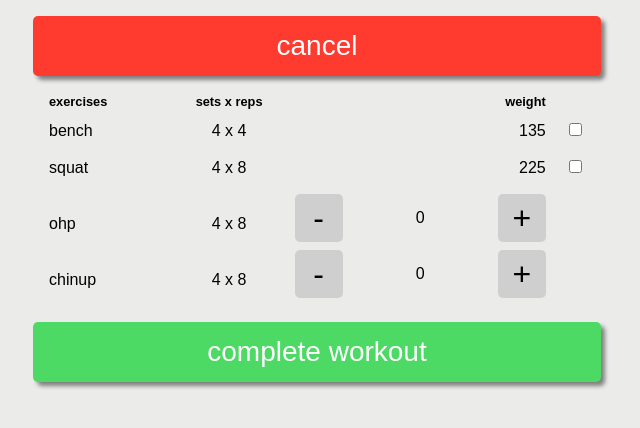
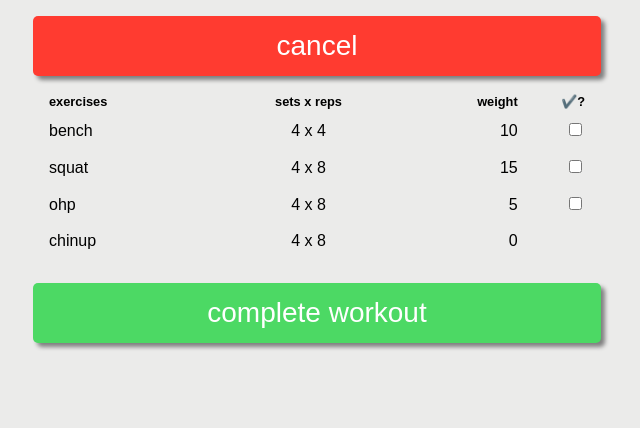
Before and after one commit to rcyork/workout, a React (Create React App) app: page /active-workout in a window 1280 px wide. Shown: the top 428 px of the page, without its empty margins (323-963 px from the left). Built offline with nearby package versions, Linux system fonts and the light colour scheme.

Commit message:
add preliminary calculations of next workouts weights

```diff
--- a/src/App.js
+++ b/src/App.js
@@ -20,12 +20,54 @@ class App extends React.Component {
     workoutToEdit: null,
     firstVisit: false,
     workingWeights: [
-      { name: "deadlift", weight: null },
-      { name: "row", weight: null },
-      { name: "squat", weight: 225 },
-      { name: "bench", weight: 135 },
-      { name: "ohp", weight: null },
-      { name: "chinup", weight: 0 }
+      {
+        name: "deadlift",
+        weight: 0,
+        progressionRate: 15,
+        isFirstTimeThisWeek: true,
+        numberOfTimesFailedInARow: 0,
+        isTimeToDeload: false
+      },
+      {
+        name: "row",
+        weight: 0,
+        progressionRate: 10,
+        isFirstTimeThisWeek: true,
+        numberOfTimesFailedInARow: 0,
+        isTimeToDeload: false
+      },
+      {
+        name: "squat",
+        weight: 0,
+        progressionRate: 15,
+        isFirstTimeThisWeek: true,
+        numberOfTimesFailedInARow: 0,
+        isTimeToDeload: false
+      },
+      {
+        name: "bench",
+        weight: 0,
+        progressionRate: 10,
+        isFirstTimeThisWeek: true,
+        numberOfTimesFailedInARow: 0,
+        isTimeToDeload: false
+      },
+      {
+        name: "ohp",
+        weight: 0,
+        progressionRate: 5,
+        isFirstTimeThisWeek: true,
+        numberOfTimesFailedInARow: 0,
+        isTimeToDeload: false
+      },
+      {
+        name: "chinup",
+        weight: 0,
+        progressionRate: 0,
+        isFirstTimeThisWeek: true,
+        numberOfTimesFailedInARow: 0,
+        isTimeToDeload: false
+      }
     ],
     log: [
       {
@@ -92,7 +134,7 @@ class App extends React.Component {
   deleteLogEntry = key => {
     this.setState(prevState => {
       return {
-        log: prevState.log.filter(log => log.key !== key)
+        log: prevState.log.filter(item => item.key !== key)
       };
     });
   };
@@ -105,6 +147,7 @@ class App extends React.Component {
     const modifier = getIsCollectingData(this.state.workingWeights)
       ? "isCollectingData"
       : "normal";
+    console.log(this.state.workingWeights);
 
     return (
       <div className="app">
@@ -129,13 +172,7 @@ class App extends React.Component {
                 render={() => {
                   return (
                     <ActiveWorkout
-                      workout={
-                        this.state.workoutToEdit
-                          ? this.state.log.find(
-                              item => item.key === this.state.workoutToEdit
-                            )
-                          : this.state.nextWorkout
-                      }
+                      workout={this.state.nextWorkout}
                       modifier={modifier}
                       weights={this.state.workingWeights}
                       logWorkout={this.logWorkout}
--- a/src/components/ActiveWorkout/ActiveWorkout.js
+++ b/src/components/ActiveWorkout/ActiveWorkout.js
@@ -28,14 +28,7 @@ export const ActiveWorkout = ({
         destination={isEditingLogEntry ? "/log" : "/"}
         modifier={modifier}
         workout={workout}
-        weights={
-          isEditingLogEntry
-            ? workout.exercises.map(item => ({
-                name: item.name,
-                weight: item.weight
-              }))
-            : weights
-        }
+        weights={weights}
         increment={increment}
         decrement={decrement}
         isCollectingData={isCollectingData}
--- a/src/components/Workout/Workout.js
+++ b/src/components/Workout/Workout.js
@@ -6,7 +6,7 @@ import "./Workout.css";
 
 export class Workout extends React.Component {
   state = {
-    thisWorkoutsWeights: [
+    thisWorkoutscalculatedWeights: [
       { name: "deadlift", weight: null },
       { name: "row", weight: null },
       { name: "squat", weight: null },
@@ -19,7 +19,8 @@ export class Workout extends React.Component {
   increment = (currentNumber, exercise) => {
     this.setState(prevState => {
       return {
-        thisWorkoutsWeights: prevState.thisWorkoutsWeights.map(item => {
+        thisWorkoutscalculatedWeights: prevState.thisWorkoutscalculatedWeights.map(
+          item => {
             if (item.name === exercise) {
               return { ...item, weight: (currentNumber += 5) };
             } else {
@@ -27,7 +28,8 @@ export class Workout extends React.Component {
                 ...item
               };
             }
-        })
+          }
+        )
       };
     });
   };
@@ -35,7 +37,8 @@ export class Workout extends React.Component {
   decrement = (currentNumber, exercise) => {
     this.setState(prevState => {
       return {
-        thisWorkoutsWeights: prevState.thisWorkoutsWeights.map(item => {
+        thisWorkoutscalculatedWeights: prevState.thisWorkoutscalculatedWeights.map(
+          item => {
             if (item.name === exercise) {
               return { ...item, weight: (currentNumber -= 5) };
             } else {
@@ -43,7 +46,8 @@ export class Workout extends React.Component {
                 ...item
               };
             }
-        })
+          }
+        )
       };
     });
   };
@@ -58,10 +62,20 @@ export class Workout extends React.Component {
       purpose,
       destination
     } = this.props;
+    const calculatedWeights = weights.map(item => {
+      const itemWeight = item.isTimeToDeload
+        ? item.weight * 0.9
+        : item.isFirstTimeThisWeek
+        ? (item.weight += item.progressionRate)
+        : item.weight;
+      return { ...item, weight: itemWeight };
+    });
+    console.log(weights);
 
     const { increment, decrement } = this;
     const formattedWorkout = workout.exercises.map(exercise => {
-      const weight = weights.find(item => item.name === exercise.name).weight;
+      const weight = calculatedWeights.find(item => item.name === exercise.name)
+        .weight;
       return { ...exercise, weight };
     });
     return (
@@ -106,11 +120,13 @@ export class Workout extends React.Component {
                     </td>
                     <td
                       className={
-                        (weights.find(item => item.name === exercise.name)
-                          .weight === null &&
+                        (calculatedWeights.find(
+                          item => item.name === exercise.name
+                        ).weight === null &&
                           modifier === "isCollectingData") ||
-                        (weights.find(item => item.name === exercise.name)
-                          .weight === 0 &&
+                        (calculatedWeights.find(
+                          item => item.name === exercise.name
+                        ).weight === 0 &&
                           modifier === "isCollectingData")
                           ? "inputtingWeight"
                           : ""
@@ -131,7 +147,7 @@ export class Workout extends React.Component {
                             data-name={exercise.name}
                             onClick={() =>
                               decrement(
-                                this.state.thisWorkoutsWeights.find(
+                                this.state.thisWorkoutscalculatedWeights.find(
                                   item => item.name === exercise.name
                                 ).weight || 0,
                                 exercise.name
@@ -141,7 +157,7 @@ export class Workout extends React.Component {
                             -
                           </button>
                           <span className="adjustableWeight">
-                            {this.state.thisWorkoutsWeights.find(
+                            {this.state.thisWorkoutscalculatedWeights.find(
                               item => item.name === exercise.name
                             ).weight || 0}
                           </span>
@@ -150,7 +166,7 @@ export class Workout extends React.Component {
                             data-name={exercise.name}
                             onClick={() =>
                               increment(
-                                this.state.thisWorkoutsWeights.find(
+                                this.state.thisWorkoutscalculatedWeights.find(
                                   item => item.name === exercise.name
                                 ).weight || 0,
                                 exercise.name
@@ -191,10 +207,10 @@ export class Workout extends React.Component {
                     exercises: workout.exercises.map(item => {
                       return {
                         ...item,
-                        weight: this.state.thisWorkoutsWeights.find(
+                        weight: this.state.thisWorkoutscalculatedWeights.find(
                           entry => entry.name === item.name
                         ).weight
-                          ? this.state.thisWorkoutsWeights.find(
+                          ? this.state.thisWorkoutscalculatedWeights.find(
                               entry => entry.name === item.name
                             ).weight
                           : item.weight
@@ -207,11 +223,13 @@ export class Workout extends React.Component {
                     exercises: workout.exercises.map(item => {
                       return {
                         ...item,
-                        weight: weights.find(entry => entry.name === item.name)
-                          .weight
-                          ? weights.find(entry => entry.name === item.name)
-                              .weight
-                          : this.state.thisWorkoutsWeights.find(
+                        weight: calculatedWeights.find(
+                          entry => entry.name === item.name
+                        ).weight
+                          ? calculatedWeights.find(
+                              entry => entry.name === item.name
+                            ).weight
+                          : this.state.thisWorkoutscalculatedWeights.find(
                               entry => entry.name === item.name
                             ).weight
                       };
```
Also changed, not shown: src/notes.js (+5 -8 lines). Lines whose indentation alone changed are shown as unchanged.
